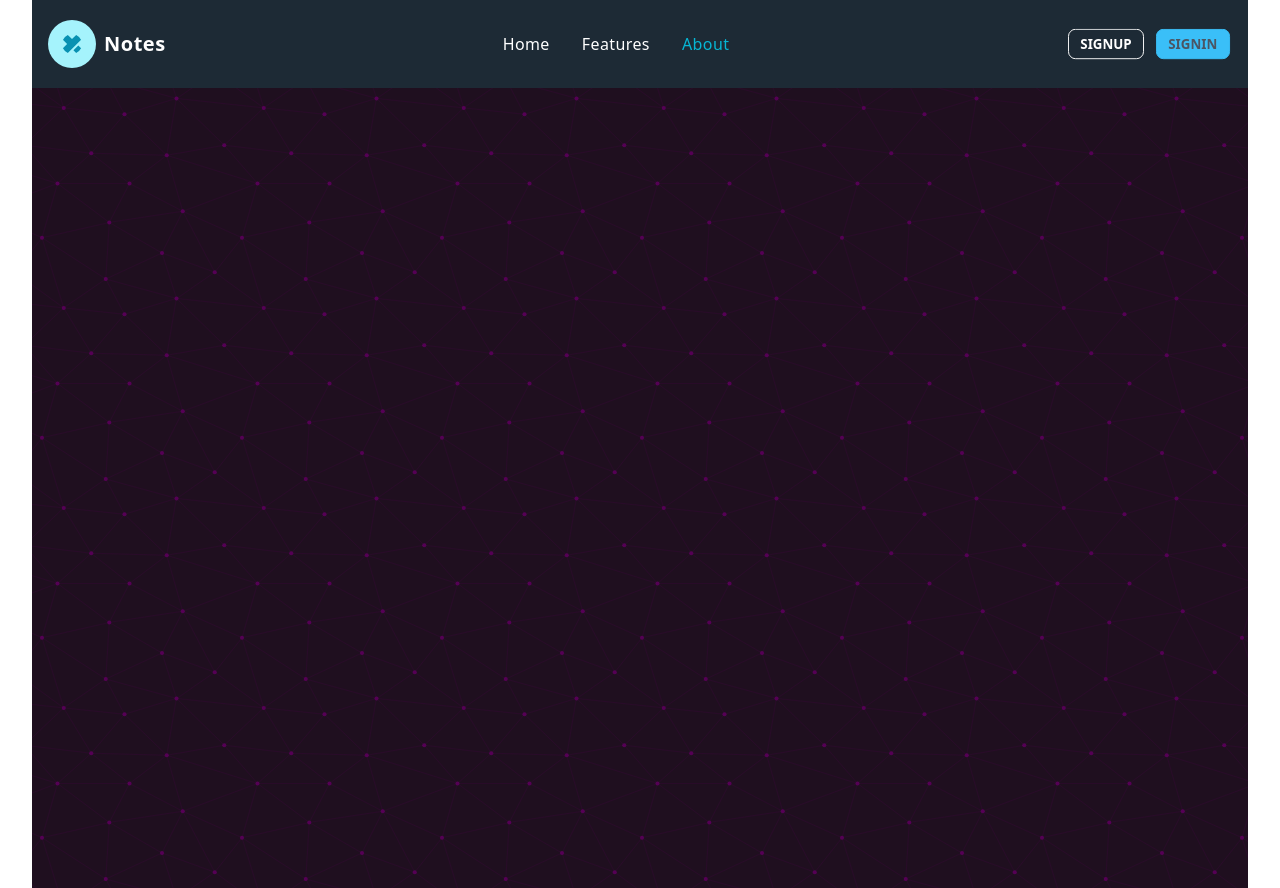
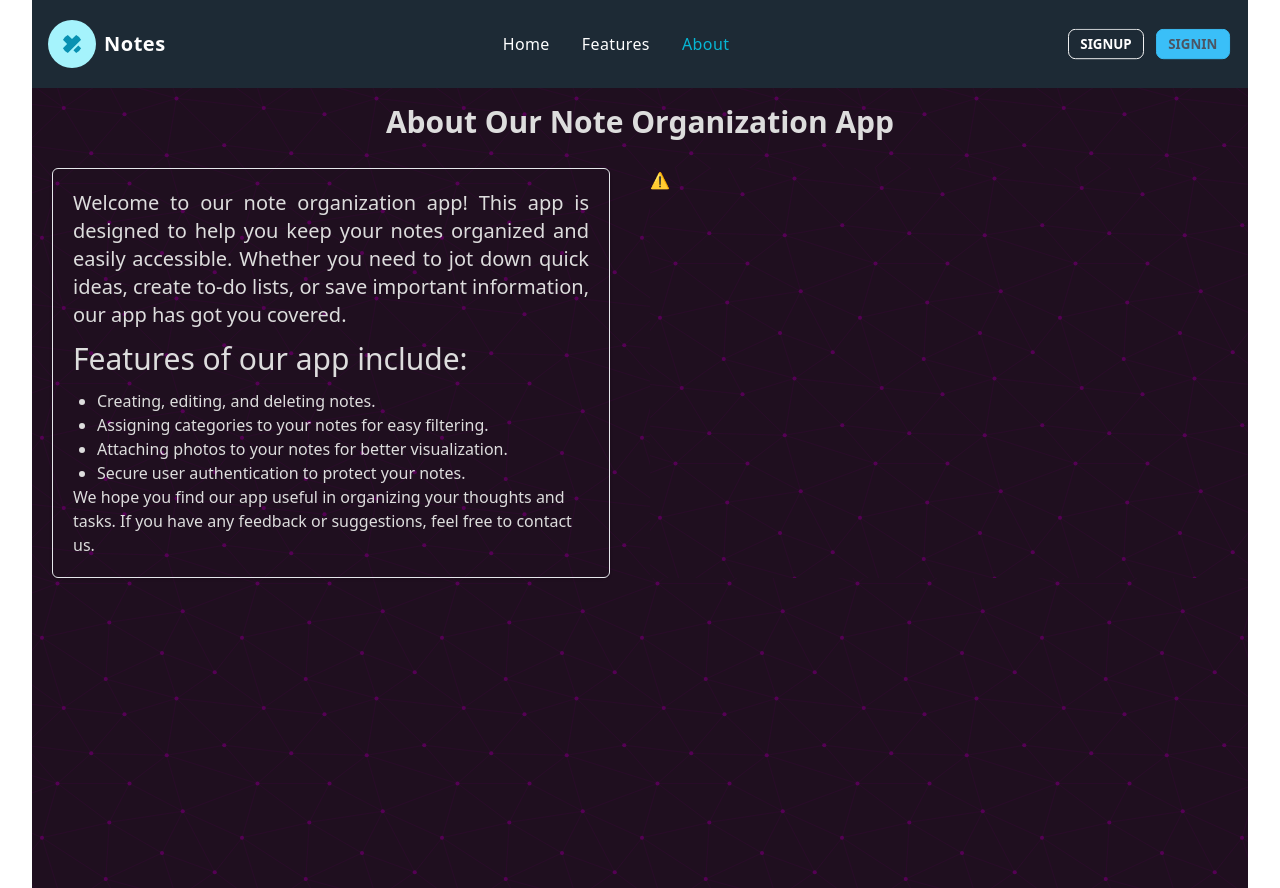
Before and after one commit to mdalaminfaraji/NotesAppClient, a React (Vite) app: page /about in a window 1280 px wide. Built offline with nearby package versions, Linux system fonts and the light colour scheme; no server answers.

Commit message:
about page done

```diff
--- a/src/components/About/About.tsx
+++ b/src/components/About/About.tsx
@@ -1,11 +1,41 @@
-
-
+import './About.css'
+import { Player } from '@lottiefiles/react-lottie-player';
 const About = () => {
-    return (
-        <div className="bg-color h-screen text-white">
-
-        </div>
-    );
+  return (
+    <div className="h-screen text-[#DDDDDD] mx-auto bg-color">
+      <h2 className="text-3xl font-bold mb-3 py-4 text-center">About Our Note Organization App</h2>
+     <div className='grid grid-cols-1 md:grid-cols-2 gap-5'>
+     <div className='border mx-5 p-5 rounded-md shadow'>
+     <p className='text-xl text-justify'>
+        Welcome to our note organization app! This app is designed to help you keep your notes organized and easily accessible.
+        Whether you need to jot down quick ideas, create to-do lists, or save important information, our app has got you covered.
+      </p>
+      <p className='text-3xl py-3'>
+        Features of our app include:
+      </p>
+      <ul className="list-disc ml-6">
+        <li>Creating, editing, and deleting notes.</li>
+        <li>Assigning categories to your notes for easy filtering.</li>
+        <li>Attaching photos to your notes for better visualization.</li>
+        <li>Secure user authentication to protect your notes.</li>
+      </ul>
+      <p>
+        We hope you find our app useful in organizing your thoughts and tasks. If you have any feedback or suggestions, feel free to contact us.
+      </p>
+     </div>
+     <div className='bg-color'>
+     <Player
+         src='https://lottie.host/27f1cc4d-4190-44cd-a3d4-67e460bd9d12/tH1Y2Tq7kj.json'
+         className="player"
+         loop
+         autoplay
+         style={{ height: '400px', width: '400px' }}
+         speed={1}
+        />
+     </div>
+     </div>
+    </div>
+  );
 };
 
 export default About;
--- a/src/components/Features/Feature.tsx
+++ b/src/components/Features/Feature.tsx
@@ -2,8 +2,29 @@
 
 const Feature = () => {
     return (
-        <div className="bg-color h-screen">
-
+        <div className="bg-color h-screen text-[#DDDDDD]">
+        <h2 className="text-3xl font-bold mb-3 text-center">Features of Our App</h2>
+      <p>
+        Our app comes with a variety of features to make your note organization a breeze. Here are some key highlights:
+      </p>
+      <ul className="list-disc ml-6">
+        <li>
+          <strong>User Authentication:</strong> Securely sign up and log in to access your notes using Firebase authentication.
+        </li>
+        <li>
+          <strong>Create, Edit, and Delete Notes:</strong> Easily create new notes, edit existing ones, and delete notes when needed.
+        </li>
+        <li>
+          <strong>Note Categorization:</strong> Organize your notes into categories for better management and easy retrieval.
+        </li>
+        <li>
+          <strong>Cloud Storage:</strong> Store your notes securely in Firebase Cloud Firestore for easy access across devices.
+        </li>
+        <li>
+          <strong>Photo Attachments:</strong> Attach images or photos to your notes for enhanced content visualization.
+        </li>
+        {/* Add other features */}
+      </ul>
         </div>
     );
 };
```
